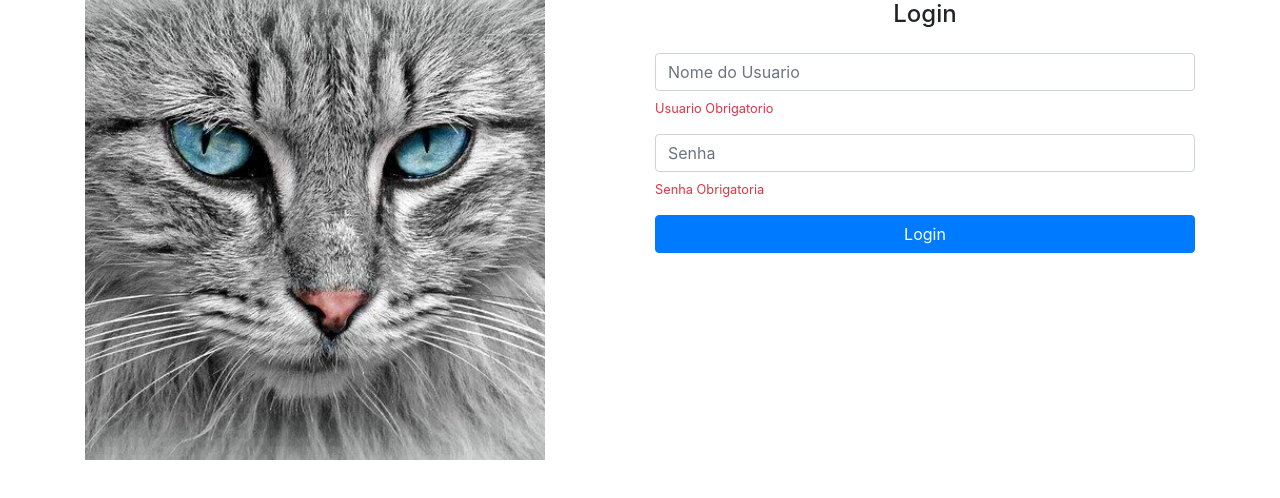
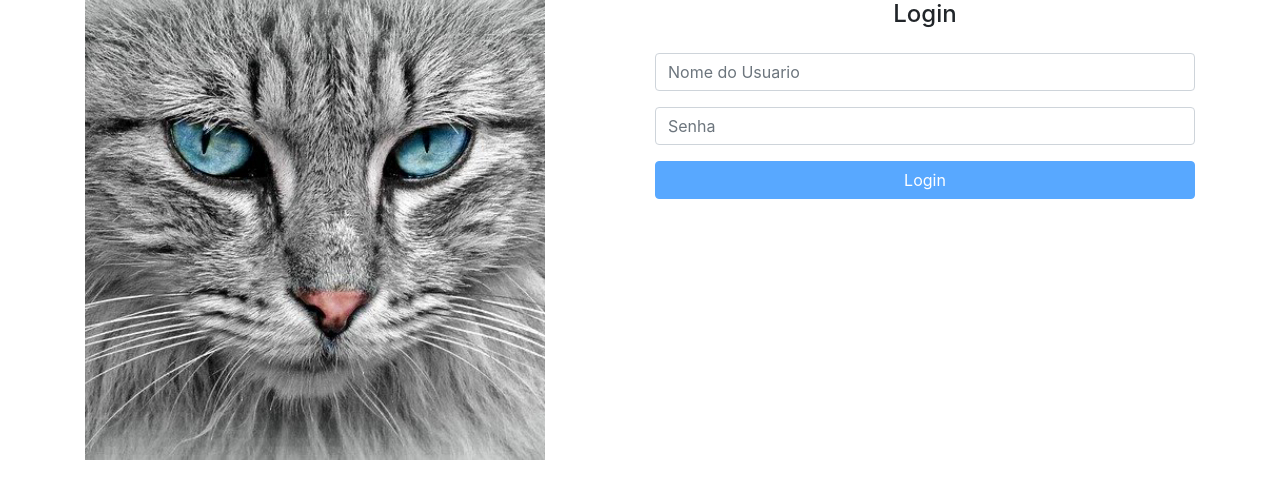
Before and after one commit to EsdrasSantosDV/Angular-GatitoBook, an Angular app in the folder frontend/gatitobook/: page /home in a window 1280 px wide. Shown: the top 498 px of the page. Built offline with nearby package versions, Linux system fonts and the light colour scheme.

Commit message:
BOTAO LOGIN DESAPARECENDO

```diff
--- a/frontend/gatitobook/src/app/home/login/login.component.html
+++ b/frontend/gatitobook/src/app/home/login/login.component.html
@@ -2,17 +2,17 @@
     Login
 </h4>
 
-<form class="form mt-4" (ngSubmit)="login()">
+<form class="form mt-4" (ngSubmit)="login()" #loginForm="ngForm">
   <div class="form-group">
     <input class="form-control" placeholder="Nome do Usuario" [(ngModel)]="usuario" name="usuario" #campoUsuario="ngModel"required/>
-    <app-mensagem mensagem="Usuario Obrigatorio" *ngIf="campoUsuario.invalid" ></app-mensagem>
+    <app-mensagem mensagem="Usuario Obrigatorio" *ngIf="campoUsuario.invalid && campoUsuario.touched" ></app-mensagem>
   </div>
 
   <div class="form-group">
     <input class="form-control" type="password" placeholder="Senha"[(ngModel)]="senha" name="senha" #campoSenha="ngModel"required>
-    <app-mensagem mensagem="Senha Obrigatoria" *ngIf="campoSenha.invalid"></app-mensagem>
+    <app-mensagem mensagem="Senha Obrigatoria" *ngIf="campoSenha.invalid && campoSenha.touched"></app-mensagem>
   </div>
 
-  <button type="submit" class="btn btn-primary btn-block">Login</button>
+  <button type="submit" class="btn btn-primary btn-block" [disabled]="loginForm.invalid">Login</button>
 
 </form>
```
